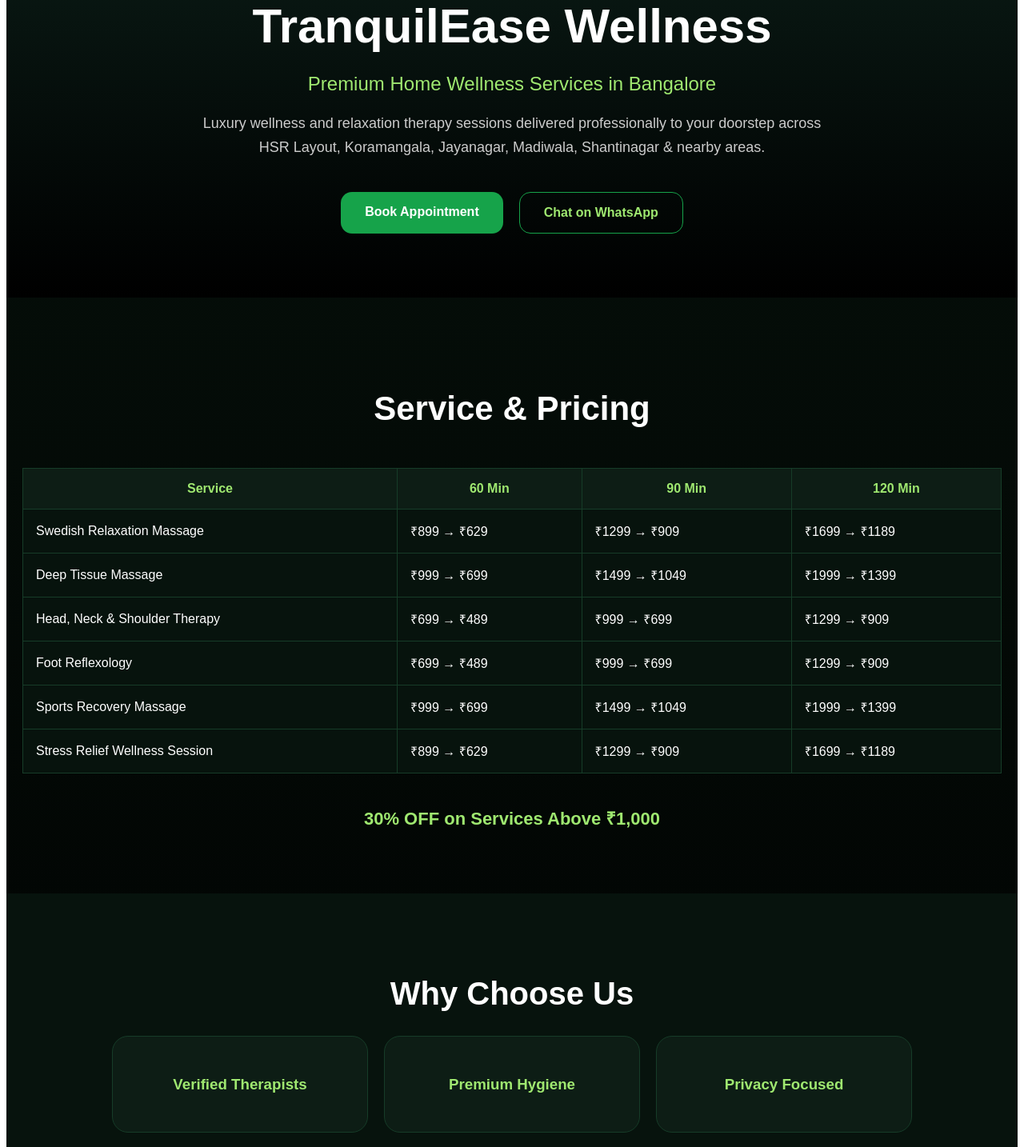
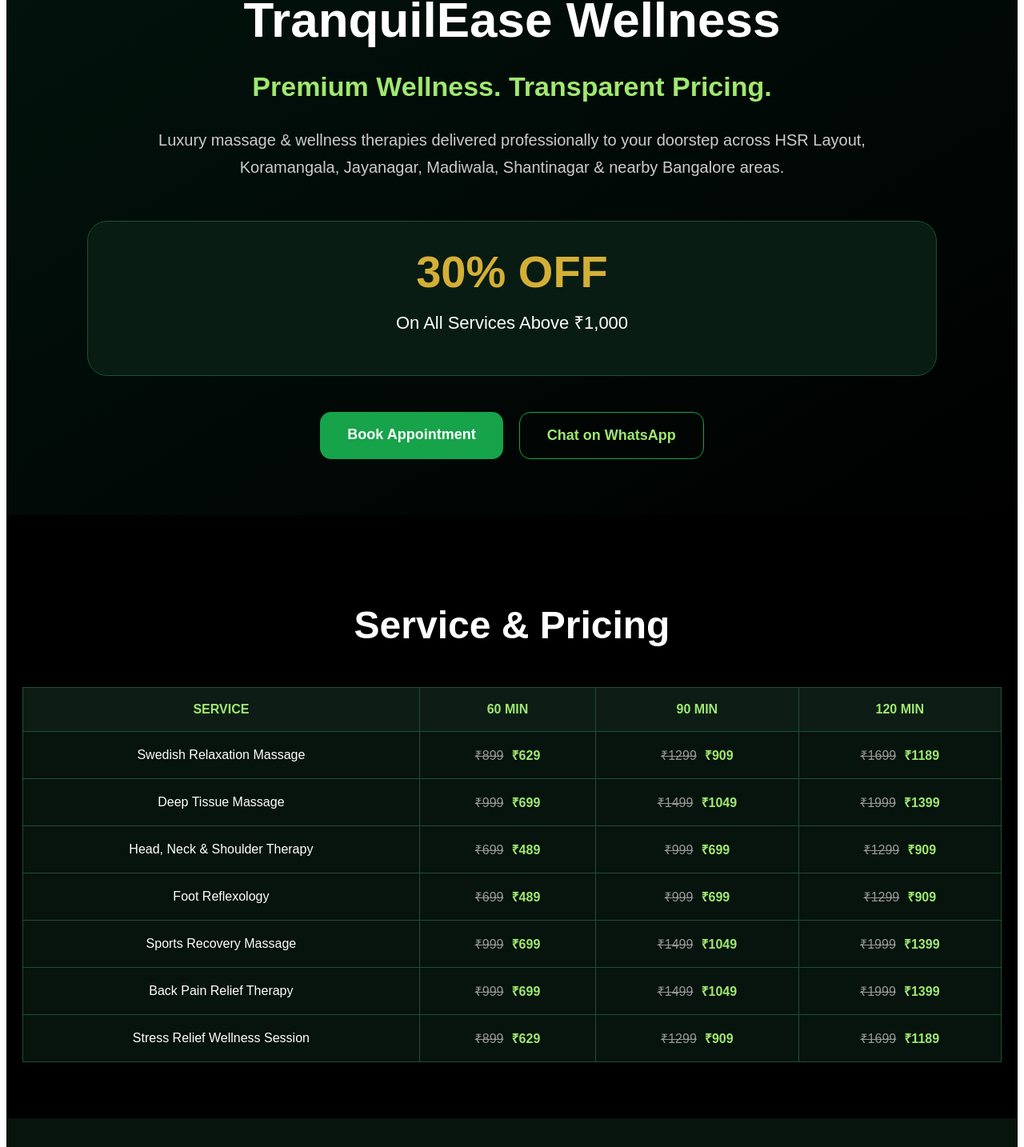
Before and after one commit to tranquileasewellness/tranquilEase-wellness, a React (Vite) app: page / in a window 1280 px wide. Shown: the part 140-1574 px from the top of the page at 80% size. Built offline with nearby package versions, Linux system fonts and the light colour scheme.

Commit message:
Update index.tsx

```diff
--- a/src/index.tsx
+++ b/src/index.tsx
@@ -1,61 +1,158 @@
 export default function TranquilEaseWebsite() {
+  const services = [
+    {
+      name: "Swedish Relaxation Massage",
+      p60: ["₹899", "₹629"],
+      p90: ["₹1299", "₹909"],
+      p120: ["₹1699", "₹1189"],
+    },
+    {
+      name: "Deep Tissue Massage",
+      p60: ["₹999", "₹699"],
+      p90: ["₹1499", "₹1049"],
+      p120: ["₹1999", "₹1399"],
+    },
+    {
+      name: "Head, Neck & Shoulder Therapy",
+      p60: ["₹699", "₹489"],
+      p90: ["₹999", "₹699"],
+      p120: ["₹1299", "₹909"],
+    },
+    {
+      name: "Foot Reflexology",
+      p60: ["₹699", "₹489"],
+      p90: ["₹999", "₹699"],
+      p120: ["₹1299", "₹909"],
+    },
+    {
+      name: "Sports Recovery Massage",
+      p60: ["₹999", "₹699"],
+      p90: ["₹1499", "₹1049"],
+      p120: ["₹1999", "₹1399"],
+    },
+    {
+      name: "Back Pain Relief Therapy",
+      p60: ["₹999", "₹699"],
+      p90: ["₹1499", "₹1049"],
+      p120: ["₹1999", "₹1399"],
+    },
+    {
+      name: "Stress Relief Wellness Session",
+      p60: ["₹899", "₹629"],
+      p90: ["₹1299", "₹909"],
+      p120: ["₹1699", "₹1189"],
+    },
+  ];
+
   return (
-    <div style={{
+    <div
+      style={{
+        background: "#000",
+        color: "white",
         minHeight: "100vh",
-      background: "linear-gradient(to bottom, #06110b, #000000)",
-      color: "white",
-      fontFamily: "Arial, sans-serif"
-    }}>
+        fontFamily: "Arial, sans-serif",
+      }}
+    >
+      {/* HERO */}
 
-      <section style={{
-        padding: "80px 20px",
+      <section
+        style={{
+          padding: "70px 20px",
+          background:
+            "linear-gradient(to bottom right, #02140d, #000000)",
           textAlign: "center",
-        background: "linear-gradient(to bottom, #0b1d17, #000000)"
-      }}>
-        <h1 style={{
-          fontSize: "60px",
-          marginBottom: "20px"
-        }}>
+        }}
+      >
+        <h1
+          style={{
+            fontSize: "62px",
+            marginBottom: "10px",
+            fontWeight: "bold",
+          }}
+        >
           TranquilEase Wellness
         </h1>
 
-        <p style={{
-          fontSize: "24px",
+        <h2
+          style={{
             color: "#9FE870",
-          marginBottom: "20px"
-        }}>
-          Premium Home Wellness Services in Bangalore
+            fontSize: "34px",
+            marginBottom: "30px",
+          }}
+        >
+          Premium Wellness. Transparent Pricing.
+        </h2>
+
+        <p
+          style={{
+            maxWidth: "900px",
+            margin: "auto",
+            color: "#cccccc",
+            fontSize: "20px",
+            lineHeight: "1.7",
+          }}
+        >
+          Luxury massage & wellness therapies delivered professionally
+          to your doorstep across HSR Layout, Koramangala,
+          Jayanagar, Madiwala, Shantinagar & nearby Bangalore areas.
         </p>
 
-        <p style={{
-          maxWidth: "800px",
-          margin: "auto",
-          color: "#cccccc",
-          fontSize: "18px",
-          lineHeight: "1.7"
-        }}>
-          Luxury wellness and relaxation therapy sessions delivered professionally
-          to your doorstep across HSR Layout, Koramangala, Jayanagar,
-          Madiwala, Shantinagar & nearby areas.
+        {/* OFFER */}
+
+        <div
+          style={{
+            marginTop: "50px",
+            background: "#081c13",
+            border: "1px solid #1c5037",
+            borderRadius: "25px",
+            padding: "30px",
+            maxWidth: "1000px",
+            marginInline: "auto",
+          }}
+        >
+          <h2
+            style={{
+              fontSize: "56px",
+              color: "#d4af37",
+              margin: "0",
+            }}
+          >
+            30% OFF
+          </h2>
+
+          <p
+            style={{
+              color: "#ffffff",
+              fontSize: "22px",
+              marginTop: "15px",
+            }}
+          >
+            On All Services Above ₹1,000
           </p>
+        </div>
 
-        <div style={{
-          marginTop: "40px",
+        {/* BUTTONS */}
+
+        <div
+          style={{
+            marginTop: "45px",
             display: "flex",
+            justifyContent: "center",
             gap: "20px",
-          justifyContent: "center",
-          flexWrap: "wrap"
-        }}>
+            flexWrap: "wrap",
+          }}
+        >
           <a
             href="https://docs.google.com/forms/d/1wIoJ3ZW3RoI7b1pd_yhhl4LnX1wYyvB9Y1aPJgve9lI/viewform"
             target="_blank"
             style={{
               background: "#16a34a",
               color: "white",
-              padding: "16px 30px",
+              padding: "18px 34px",
               borderRadius: "14px",
               textDecoration: "none",
-              fontWeight: "bold"
+              fontWeight: "bold",
+              fontSize: "18px",
             }}
           >
             Book Appointment
@@ -67,10 +164,11 @@ export default function TranquilEaseWebsite() {
             style={{
               border: "1px solid #16a34a",
               color: "#9FE870",
-              padding: "16px 30px",
+              padding: "18px 34px",
               borderRadius: "14px",
               textDecoration: "none",
-              fontWeight: "bold"
+              fontWeight: "bold",
+              fontSize: "18px",
             }}
           >
             Chat on WhatsApp
@@ -78,104 +176,150 @@ export default function TranquilEaseWebsite() {
         </div>
       </section>
 
-      <section style={{
-        padding: "80px 20px"
-      }}>
-        <h2 style={{
+      {/* PRICING */}
+
+      <section
+        style={{
+          padding: "70px 20px",
+        }}
+      >
+        <h2
+          style={{
             textAlign: "center",
-          fontSize: "42px",
-          marginBottom: "50px"
-        }}>
+            fontSize: "48px",
+            marginBottom: "50px",
+          }}
+        >
           Service & Pricing
         </h2>
 
-        <div style={{
-          overflowX: "auto"
-        }}>
-          <table style={{
+        <div style={{ overflowX: "auto" }}>
+          <table
+            style={{
               width: "100%",
               borderCollapse: "collapse",
-            background: "#07130d"
-          }}>
+              background: "#07130d",
+            }}
+          >
             <thead>
               <tr>
-                <th style={thStyle}>Service</th>
-                <th style={thStyle}>60 Min</th>
-                <th style={thStyle}>90 Min</th>
-                <th style={thStyle}>120 Min</th>
+                <th style={thStyle}>SERVICE</th>
+                <th style={thStyle}>60 MIN</th>
+                <th style={thStyle}>90 MIN</th>
+                <th style={thStyle}>120 MIN</th>
               </tr>
             </thead>
 
             <tbody>
-              {[
-                ["Swedish Relaxation Massage", "₹899 → ₹629", "₹1299 → ₹909", "₹1699 → ₹1189"],
-                ["Deep Tissue Massage", "₹999 → ₹699", "₹1499 → ₹1049", "₹1999 → ₹1399"],
-                ["Head, Neck & Shoulder Therapy", "₹699 → ₹489", "₹999 → ₹699", "₹1299 → ₹909"],
-                ["Foot Reflexology", "₹699 → ₹489", "₹999 → ₹699", "₹1299 → ₹909"],
-                ["Sports Recovery Massage", "₹999 → ₹699", "₹1499 → ₹1049", "₹1999 → ₹1399"],
-                ["Stress Relief Wellness Session", "₹899 → ₹629", "₹1299 → ₹909", "₹1699 → ₹1189"]
-              ].map((item) => (
-                <tr key={item[0]}>
-                  <td style={tdStyle}>{item[0]}</td>
-                  <td style={tdStyle}>{item[1]}</td>
-                  <td style={tdStyle}>{item[2]}</td>
-                  <td style={tdStyle}>{item[3]}</td>
+              {services.map((service) => (
+                <tr key={service.name}>
+                  <td style={tdStyle}>{service.name}</td>
+
+                  <td style={tdStyle}>
+                    <span
+                      style={{
+                        textDecoration: "line-through",
+                        color: "#999",
+                        marginRight: "10px",
+                      }}
+                    >
+                      {service.p60[0]}
+                    </span>
+
+                    <span style={{ color: "#9FE870", fontWeight: "bold" }}>
+                      {service.p60[1]}
+                    </span>
+                  </td>
+
+                  <td style={tdStyle}>
+                    <span
+                      style={{
+                        textDecoration: "line-through",
+                        color: "#999",
+                        marginRight: "10px",
+                      }}
+                    >
+                      {service.p90[0]}
+                    </span>
+
+                    <span style={{ color: "#9FE870", fontWeight: "bold" }}>
+                      {service.p90[1]}
+                    </span>
+                  </td>
+
+                  <td style={tdStyle}>
+                    <span
+                      style={{
+                        textDecoration: "line-through",
+                        color: "#999",
+                        marginRight: "10px",
+                      }}
+                    >
+                      {service.p120[0]}
+                    </span>
+
+                    <span style={{ color: "#9FE870", fontWeight: "bold" }}>
+                      {service.p120[1]}
+                    </span>
+                  </td>
                 </tr>
               ))}
             </tbody>
           </table>
         </div>
-
-        <div style={{
-          textAlign: "center",
-          marginTop: "40px",
-          color: "#9FE870",
-          fontSize: "22px",
-          fontWeight: "bold"
-        }}>
-          30% OFF on Services Above ₹1,000
-        </div>
       </section>
 
-      <section style={{
+      {/* WHY CHOOSE */}
+
+      <section
+        style={{
+          background: "#07130d",
           padding: "70px 20px",
-        background: "#07130d",
-        textAlign: "center"
-      }}>
-        <h2 style={{
-          fontSize: "40px",
-          marginBottom: "30px"
-        }}>
+          textAlign: "center",
+        }}
+      >
+        <h2
+          style={{
+            fontSize: "44px",
+            marginBottom: "50px",
+          }}
+        >
           Why Choose Us
         </h2>
 
-        <div style={{
+        <div
+          style={{
             display: "grid",
-          gridTemplateColumns: "repeat(auto-fit, minmax(240px, 1fr))",
-          gap: "20px",
-          maxWidth: "1000px",
-          margin: "auto"
-        }}>
+            gridTemplateColumns:
+              "repeat(auto-fit, minmax(240px, 1fr))",
+            gap: "25px",
+            maxWidth: "1100px",
+            margin: "auto",
+          }}
+        >
           {[
             "Verified Therapists",
+            "100% Privacy",
             "Premium Hygiene",
-            "Privacy Focused",
+            "Professional Service",
             "Comfort at Home",
-            "Professional Service",
-            "Easy Booking"
+            "Easy Booking",
           ].map((item) => (
             <div
               key={item}
               style={{
+                background: "#0d1d15",
+                border: "1px solid #1c5037",
+                borderRadius: "20px",
                 padding: "30px",
-                borderRadius: "20px",
-                background: "#0d1d15",
-                border: "1px solid #163c28"
               }}
             >
-              <h3 style={{
-                color: "#9FE870"
-              }}>
+              <h3
+                style={{
+                  color: "#9FE870",
+                  fontSize: "24px",
+                }}
+              >
                 {item}
               </h3>
             </div>
@@ -183,51 +327,46 @@ export default function TranquilEaseWebsite() {
         </div>
       </section>
 
-      <footer style={{
+      {/* FOOTER */}
+
+      <footer
+        style={{
+          textAlign: "center",
           padding: "40px 20px",
-        textAlign: "center",
-        borderTop: "1px solid #163c28"
-      }}>
-        <h3 style={{
-          fontSize: "28px"
-        }}>
-          TranquilEase Wellness
-        </h3>
+          borderTop: "1px solid #163c28",
+        }}
+      >
+        <h2>TranquilEase Wellness</h2>
 
-        <p style={{
-          color: "#cccccc",
-          marginTop: "10px"
-        }}>
+        <p style={{ color: "#cccccc" }}>
           Premium Home Wellness Services in Bangalore
         </p>
 
-        <div style={{
-          marginTop: "20px"
-        }}>
+        <p style={{ marginTop: "15px" }}>
           <a
             href="mailto:tranquileasewellness@gmail.com"
             style={{
               color: "#9FE870",
-              textDecoration: "none"
+              textDecoration: "none",
             }}
           >
             tranquileasewellness@gmail.com
           </a>
-        </div>
+        </p>
       </footer>
     </div>
-  )
+  );
 }
 
 const thStyle = {
-  border: "1px solid #163c28",
-  padding: "16px",
+  border: "1px solid #1c5037",
+  padding: "18px",
+  background: "#0d1d15",
   color: "#9FE870",
-  background: "#0d1d15"
-}
+};
 
 const tdStyle = {
-  border: "1px solid #163c28",
-  padding: "16px",
-  color: "white"
-}
+  border: "1px solid #1c5037",
+  padding: "18px",
+  textAlign: "center",
+};
```
Lines whose indentation alone changed are shown as unchanged.
